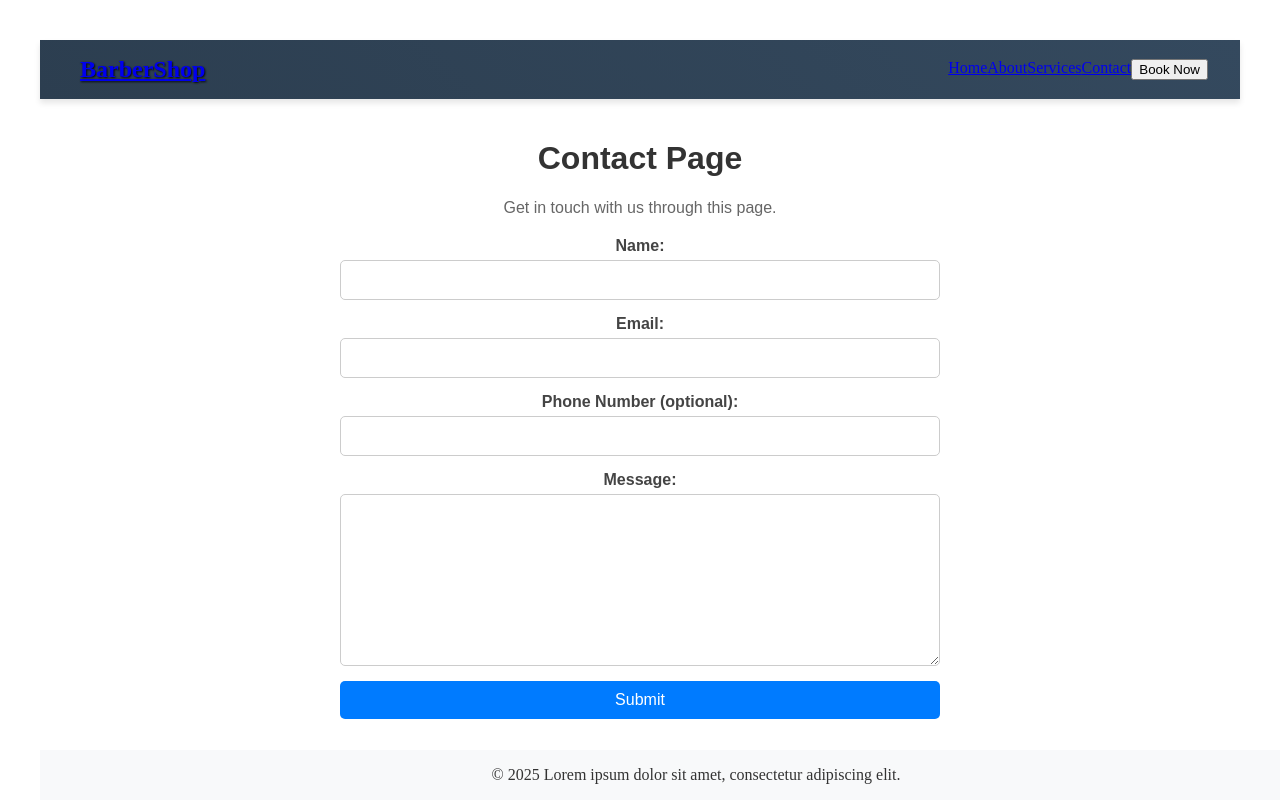
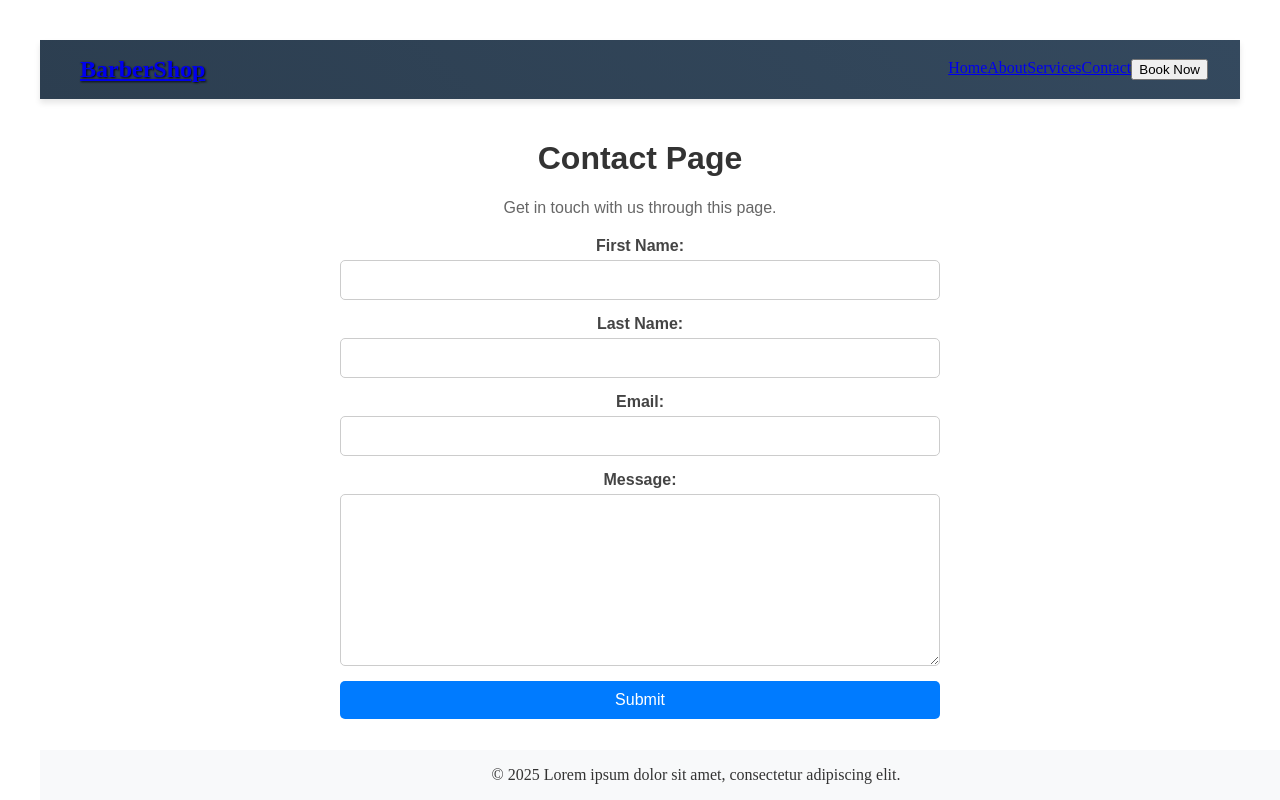
Before and after one commit to adrianlagarto/Blendz-By-JJ, a React (Vite) app in the folder client/: page /contact in a window 1280 px wide. Built offline with nearby package versions, Linux system fonts and the light colour scheme.

Commit message:
contact_routes

```diff
--- a/client/src/pages/Contact.jsx
+++ b/client/src/pages/Contact.jsx
@@ -3,9 +3,9 @@ import "./Contact.scss";
 
 const Contact = () => {
   const [formData, setFormData] = useState({
-    name: "",
+    first_name: "",
+    last_name: "",
     email: "",
-    phone: "",
     message: "",
   });
 
@@ -17,18 +17,33 @@ const Contact = () => {
     });
   };
 
-  const handleSubmit = (e) => {
+  const handleSubmit = async (e) => {
     e.preventDefault();
-    // Here you can handle form submission, e.g., send data to an API
-    console.log("Form Data Submitted:", formData);
+    try {
+      const response = await fetch("http://127.0.0.1:5070/Contact", {
+        method: "POST",
+        headers: {
+          "Content-Type": "application/json",
+        },
+        body: JSON.stringify(formData),
+      });
+      if (response.ok) {
+        const result = await response.json();
+        console.log("Form Data Submitted:", result);
         alert("Thank you for contacting us! We'll get back to you soon.");
         // Reset form after submission
         setFormData({
-      name: "",
+          first_name: "",
+          last_name: "",
           email: "",
-      phone: "",
           message: "",
         });
+      } else {
+        console.error("Error submitting form:", response.statusText);
+      }
+    } catch (error) {
+      console.error("Error submitting form:", error);
+    }
   };
 
   return (
@@ -37,14 +52,28 @@ const Contact = () => {
       <p className="subHeading">Get in touch with us through this page.</p>
       <form onSubmit={handleSubmit} className="form">
         <div className="formGroup">
-          <label htmlFor="name" className="label">
-            Name:
+          <label htmlFor="first_name" className="label">
+            First Name:
           </label>
           <input
             type="text"
-            id="name"
-            name="name"
-            value={formData.name}
+            id="first_name"
+            name="first_name"
+            value={formData.first_name}
+            onChange={handleChange}
+            required
+            className="input"
+          />
+        </div>
+        <div className="formGroup">
+          <label htmlFor="last_name" className="label">
+            Last Name:
+          </label>
+          <input
+            type="text"
+            id="last_name"
+            name="last_name"
+            value={formData.last_name}
             onChange={handleChange}
             required
             className="input"
@@ -61,19 +90,6 @@ const Contact = () => {
             value={formData.email}
             onChange={handleChange}
             required
-            className="input"
-          />
-        </div>
-        <div className="formGroup">
-          <label htmlFor="phone" className="label">
-            Phone Number (optional):
-          </label>
-          <input
-            type="tel"
-            id="phone"
-            name="phone"
-            value={formData.phone}
-            onChange={handleChange}
             className="input"
           />
         </div>
```
Also changed, not shown: 2 other files (tests, documents, lock files or other folders). Lines whose indentation alone changed are shown as unchanged.
